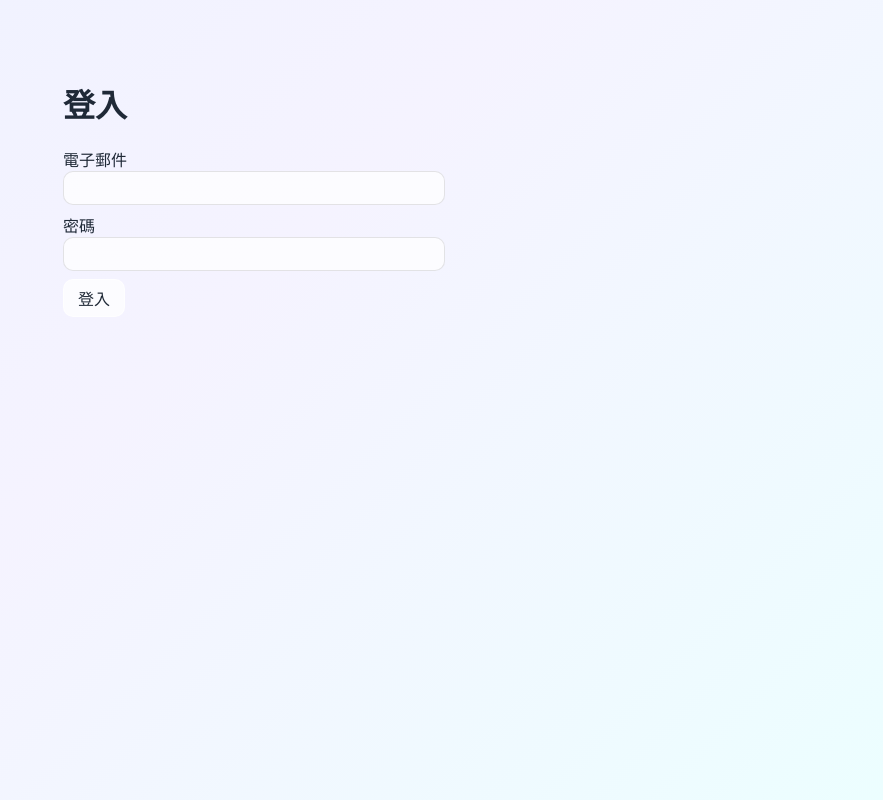
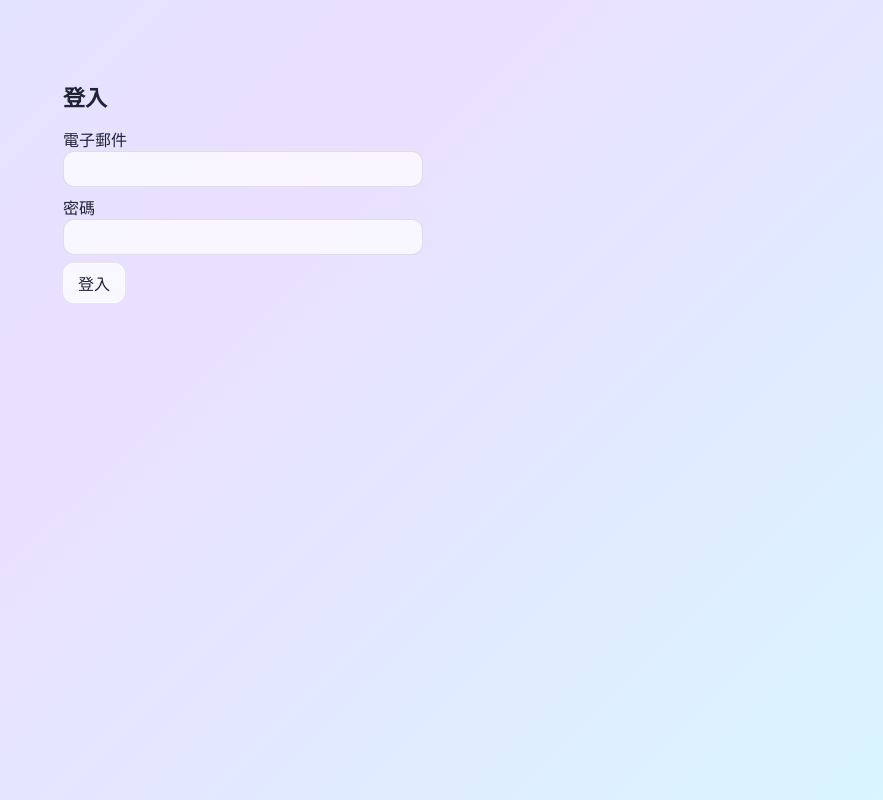
Before and after one commit to Weilij/support-center, a React (Vite) app in the folder frontend/: page /login in a window 1280 px wide. Shown: the whole page, without its empty margins (397-1280 px from the left). Built offline with nearby package versions, Linux system fonts and the light colour scheme.

Commit message:
feat(frontend): refined glass design tokens + base styles
Co-Authored-By: Claude Opus 4.8 (1M context) <noreply@anthropic.com>

```diff
--- a/frontend/src/styles/theme.css
+++ b/frontend/src/styles/theme.css
@@ -1,31 +1,58 @@
-/* Apple-Glass theme layer (spec 2026-06-14). Tokens + base element styles so
-   even inline-styled pages inherit the aesthetic. */
+/* Refined Apple-Glass theme (spec 2026-06-14). Tokens + base element styles. */
 :root {
-  --accent: #3b82f6;
-  --text: #1f2937;
-  --muted: #6b7280;
-  --radius: 14px;
-  --glass-bg: rgba(255, 255, 255, 0.55);
-  --glass-bg-strong: rgba(255, 255, 255, 0.72);
-  --glass-border: rgba(255, 255, 255, 0.6);
-  --glass-blur: 20px;
-  --shadow: 0 8px 32px rgba(31, 38, 135, 0.12);
+  /* palette */
+  --accent: #4f46e5;
+  --accent-2: #3b82f6;
+  --accent-soft: rgba(79, 70, 229, 0.12);
+  --text: #1f2433;
+  --muted: #7a82a0;
+  --ok: #16a34a;
+  --warn: #b45309;
+  --warn-bg: rgba(245, 158, 11, 0.20);
+  --ok-bg: rgba(34, 197, 94, 0.18);
+  --danger: #dc2626;
+  /* glass surfaces */
+  --surface: rgba(255, 255, 255, 0.55);
+  --surface-strong: rgba(255, 255, 255, 0.72);
+  --surface-border: rgba(255, 255, 255, 0.65);
+  --hairline: rgba(120, 130, 180, 0.15);
+  --blur: 22px;
+  /* shape + depth */
+  --radius: 18px;
+  --radius-sm: 11px;
+  --shadow: 0 8px 32px rgba(60, 70, 140, 0.10);
+  --shadow-lg: 0 12px 40px rgba(60, 70, 140, 0.18);
+  /* spacing scale */
+  --sp-1: 4px; --sp-2: 8px; --sp-3: 12px; --sp-4: 16px; --sp-5: 24px; --sp-6: 32px;
 }
 
 html, body, #root { min-height: 100%; }
+* { box-sizing: border-box; }
 
 body {
   margin: 0;
   color: var(--text);
-  font-family: -apple-system, BlinkMacSystemFont, 'Segoe UI', sans-serif;
-  background: linear-gradient(135deg, #eef2ff 0%, #f5f3ff 45%, #ecfeff 100%) fixed;
+  font-family: -apple-system, BlinkMacSystemFont, "Segoe UI", "PingFang TC", "Microsoft JhengHei", sans-serif;
+  background: linear-gradient(135deg, #dfe7ff 0%, #eadfff 42%, #d9f5ff 100%) fixed;
 }
 
+h1 { font-size: 22px; font-weight: 700; }
+h2 { font-size: 18px; font-weight: 700; }
+h3 { font-size: 15px; font-weight: 600; }
+
 .glass {
-  background: var(--glass-bg);
-  backdrop-filter: blur(var(--glass-blur));
-  -webkit-backdrop-filter: blur(var(--glass-blur));
-  border: 1px solid var(--glass-border);
+  background: var(--surface);
+  backdrop-filter: blur(var(--blur));
+  -webkit-backdrop-filter: blur(var(--blur));
+  border: 1px solid var(--surface-border);
+  border-radius: var(--radius);
+  box-shadow: var(--shadow);
+}
+.glass-strong {
+  background: var(--surface-strong);
+  backdrop-filter: blur(var(--blur));
+  -webkit-backdrop-filter: blur(var(--blur));
+  border: 1px solid var(--surface-border);
   border-radius: var(--radius);
   box-shadow: var(--shadow);
 }
@@ -33,30 +60,35 @@ body {
 button {
   font: inherit;
   color: var(--text);
-  background: var(--glass-bg-strong);
-  border: 1px solid var(--glass-border);
-  border-radius: 10px;
-  padding: 6px 14px;
+  background: var(--surface-strong);
+  border: 1px solid var(--surface-border);
+  border-radius: var(--radius-sm);
+  padding: 7px 14px;
   cursor: pointer;
-  transition: transform 0.08s ease, box-shadow 0.15s ease;
+  transition: transform 0.08s ease, box-shadow 0.15s ease, background 0.15s ease;
 }
 button:hover:not(:disabled) { box-shadow: var(--shadow); transform: translateY(-1px); }
 button:disabled { opacity: 0.5; cursor: default; }
 .btn-primary { background: var(--accent); color: #fff; border-color: transparent; }
+.btn-primary:hover:not(:disabled) { background: #4338ca; }
 
 input, select, textarea {
   font: inherit;
   color: var(--text);
   background: rgba(255, 255, 255, 0.7);
-  border: 1px solid rgba(0, 0, 0, 0.1);
-  border-radius: 10px;
-  padding: 7px 10px;
+  border: 1px solid rgba(0, 0, 0, 0.10);
+  border-radius: var(--radius-sm);
+  padding: 8px 11px;
 }
 input:focus, select:focus, textarea:focus {
   outline: none;
   border-color: var(--accent);
-  box-shadow: 0 0 0 3px rgba(59, 130, 246, 0.18);
+  box-shadow: 0 0 0 3px var(--accent-soft);
 }
 
+a { color: var(--accent); text-decoration: none; }
+a:hover { text-decoration: underline; }
+
 ::-webkit-scrollbar { width: 10px; height: 10px; }
-::-webkit-scrollbar-thumb { background: rgba(120, 120, 140, 0.35); border-radius: 8px; }
+::-webkit-scrollbar-thumb { background: rgba(120, 120, 160, 0.30); border-radius: 8px; }
+::-webkit-scrollbar-thumb:hover { background: rgba(120, 120, 160, 0.45); }
```
